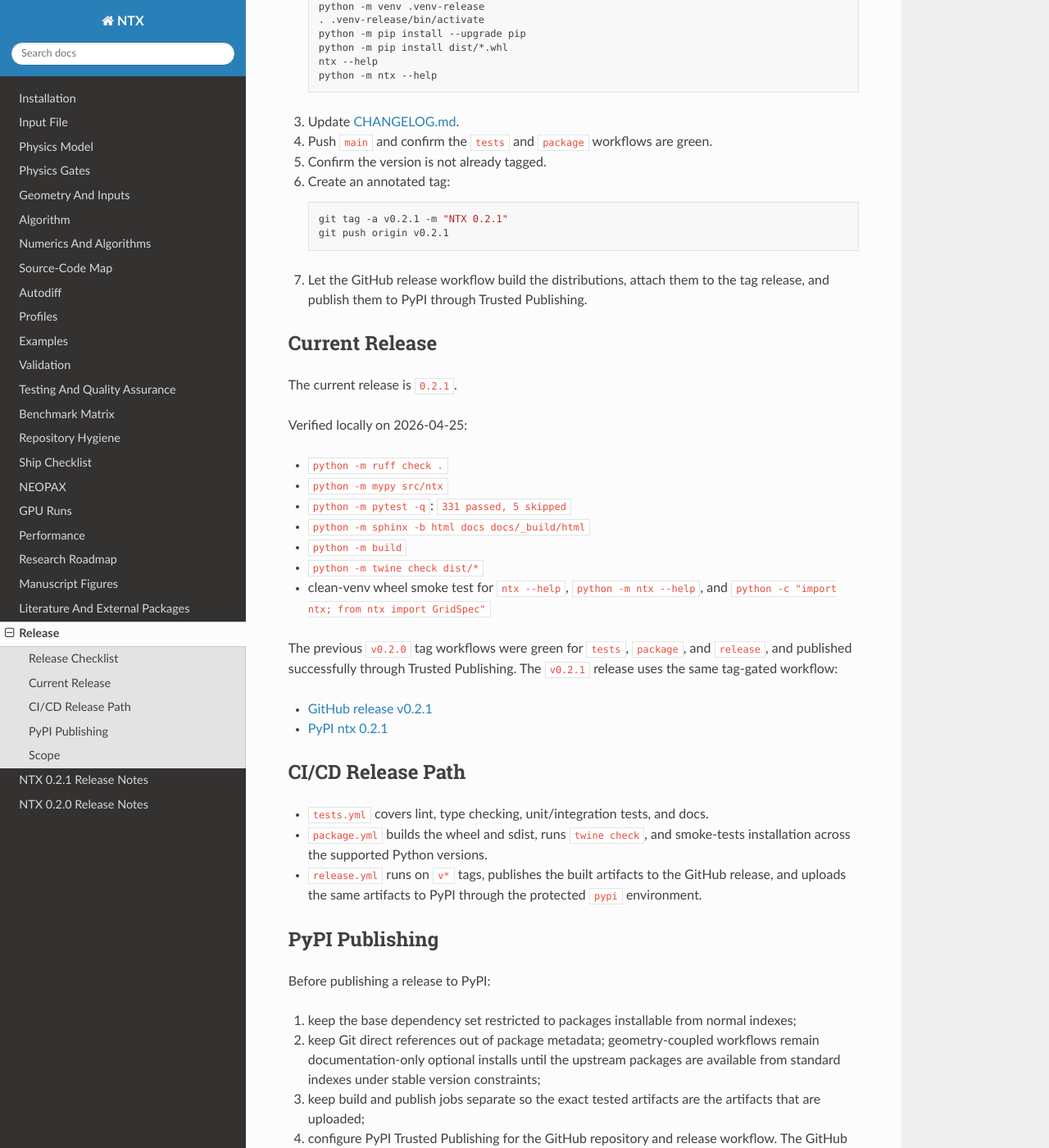
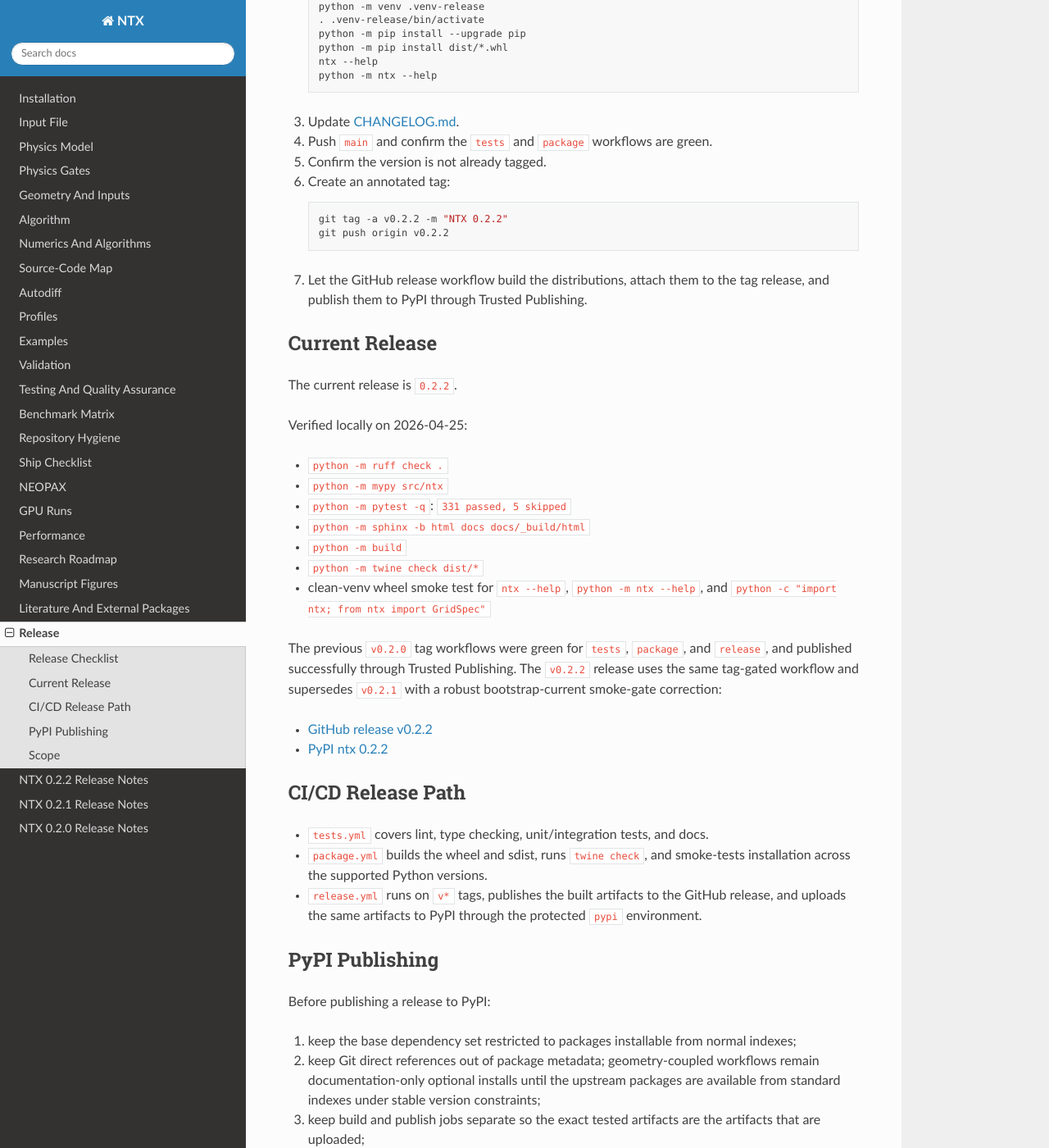
Before and after one commit to uwplasma/NTX, a Sphinx documentation site: the page built from docs/release.md, in a window 1280 px wide and 1400 px high, scrolled down 524 px. Shown: the whole window at 82% size. Built offline with Sphinx 7.4.7 and the Read the Docs theme 3.1.0, drawn with Linux system fonts in a browser that asks for light colours.

Commit message:
Prepare NTX 0.2.2 release

````diff
--- a/docs/release.md
+++ b/docs/release.md
@@ -37,8 +37,8 @@ research checkout.
 6. Create an annotated tag:
 
    ```bash
-   git tag -a v0.2.1 -m "NTX 0.2.1"
-   git push origin v0.2.1
+   git tag -a v0.2.2 -m "NTX 0.2.2"
+   git push origin v0.2.2
    ```
 
 7. Let the GitHub release workflow build the distributions, attach them to the
@@ -46,7 +46,7 @@ research checkout.
 
 ## Current Release
 
-The current release is `0.2.1`.
+The current release is `0.2.2`.
 
 Verified locally on 2026-04-25:
 
@@ -60,11 +60,12 @@ Verified locally on 2026-04-25:
   `python -c "import ntx; from ntx import GridSpec"`
 
 The previous `v0.2.0` tag workflows were green for `tests`, `package`, and
-`release`, and published successfully through Trusted Publishing. The `v0.2.1`
-release uses the same tag-gated workflow:
+`release`, and published successfully through Trusted Publishing. The `v0.2.2`
+release uses the same tag-gated workflow and supersedes `v0.2.1` with a robust
+bootstrap-current smoke-gate correction:
 
-- [GitHub release v0.2.1](https://github.com/uwplasma/NTX/releases/tag/v0.2.1)
-- [PyPI ntx 0.2.1](https://pypi.org/project/ntx/0.2.1/)
+- [GitHub release v0.2.2](https://github.com/uwplasma/NTX/releases/tag/v0.2.2)
+- [PyPI ntx 0.2.2](https://pypi.org/project/ntx/0.2.2/)
 
 ## CI/CD Release Path
 
--- a/pyproject.toml
+++ b/pyproject.toml
@@ -4,7 +4,7 @@ build-backend = "hatchling.build"
 
 [project]
 name = "ntx"
-version = "0.2.1"
+version = "0.2.2"
 description = "JAX-native monoenergetic neoclassical transport solver"
 readme = "README.md"
 requires-python = ">=3.10"
--- a/src/ntx/__init__.py
+++ b/src/ntx/__init__.py
@@ -124,7 +124,7 @@ from .vmec_jax_vmec import surface_from_vmec_jax_vmec_wout, surface_from_vmec_ja
 try:
     __version__ = version("ntx")
 except PackageNotFoundError:
-    __version__ = "0.2.1"
+    __version__ = "0.2.2"
 
 __all__ = [
     "__version__",
````
Also changed, not shown: CHANGELOG.md (+12 -0 lines), docs/_static/bootstrap_current_robust_optimization.json (+28 -19 lines), docs/_static/manuscript_tables.md (+1 -1 lines), docs/autodiff.md (+4 -1 lines), docs/index.md (+2 -1 lines), docs/release-notes-0.2.2.md (added, +41 -0 lines), docs/_static/bootstrap_current_robust_optimization.png, docs/_static/manuscript_artifacts.json, 4 other files.
